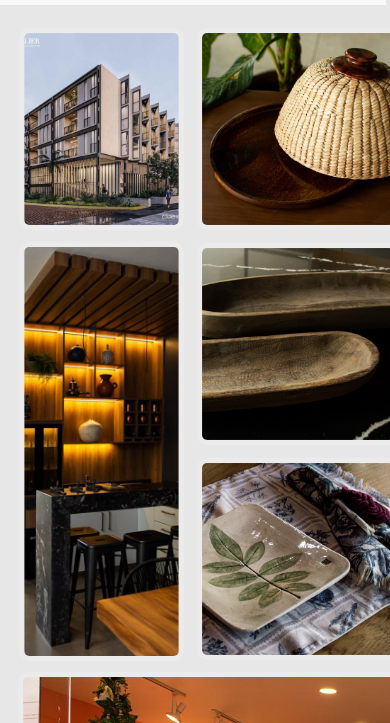
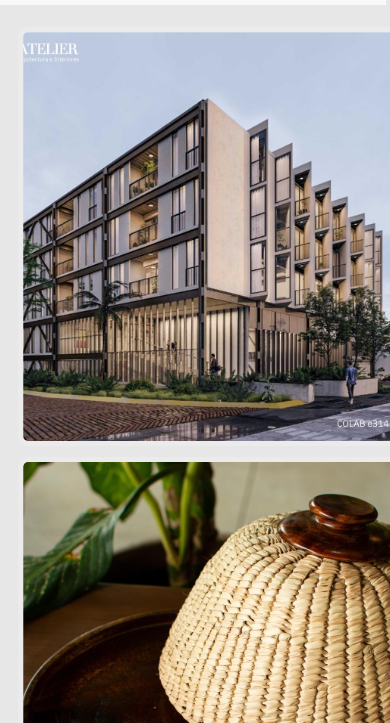
Before and after one commit to Drivas93/entregable-7, a website: page views/galeria.html in a window 390 px wide. Shown: the part 121-844 px from the top of the page. Drawn offline with nearby package versions, Linux system fonts and the light colour scheme.

Commit message:
Correcciones

```diff
--- a/scss/_galeria.scss
+++ b/scss/_galeria.scss
@@ -44,12 +44,13 @@
 }
 
 
-@media screen and (max-width: 500px) {
+@media screen and (max-width: 520px) {
     .galeria{
         grid-template-columns: 1fr;
+        grid-auto-rows: 200px;
     }
     .grid-container {
-        grid-column: span 1;
-        grid-row: span 1;
+        grid-column: span 2;
+        grid-row: span 2;
     }
 }
--- a/scss/_intro.scss
+++ b/scss/_intro.scss
@@ -1,5 +1,5 @@
 .intro {
-    width: 100vw;
+    width: 100%;
     height: 100vh;
     background: url(../assets/atelier-ppal-background.jpg);
     border-radius: 0px 0px 20px 20px;
--- a/scss/_proyectos.scss
+++ b/scss/_proyectos.scss
@@ -21,6 +21,7 @@
         margin: 7px;
         padding: 10px;
     }
+}
 @media (max-width:1020px) {
     .contenedor-cartas-proyectos {
         grid-template-columns: 1fr;
@@ -39,4 +40,3 @@
         font-size: 14px;
     }
 }
-}
```
Also changed, not shown: css/compilado.css. Lines whose indentation alone changed are shown as unchanged.
